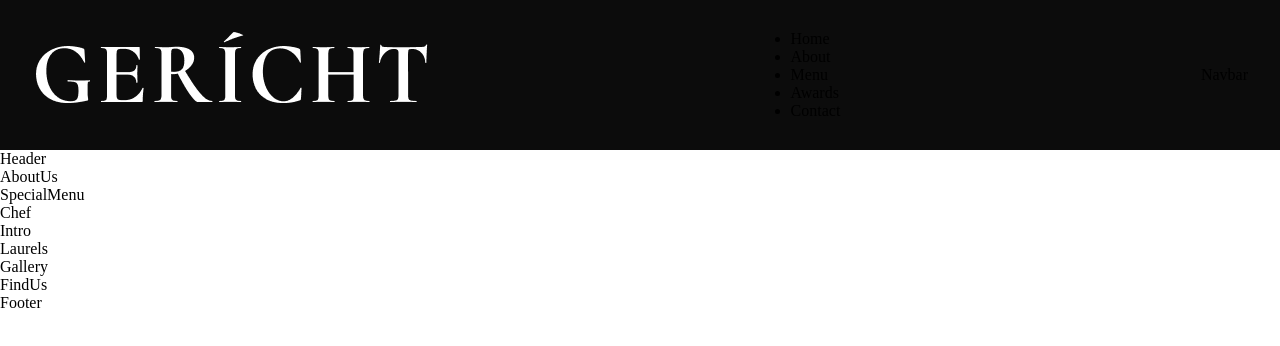
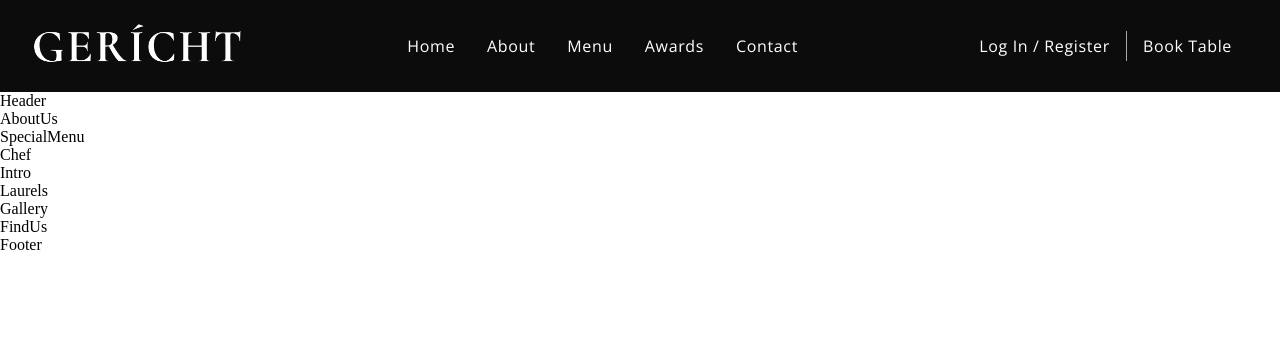
Before and after one commit to Jayesh-341/Gerich_restaurant, a React (Create React App) app: page / in a window 1280 px wide. Shown: the top 346 px of the page. Built offline with nearby package versions, Linux system fonts and the light colour scheme; a web font is replaced by a local one.

Commit message:
added upto navbar

```diff
--- a/src/components/Navbar/Navbar.css
+++ b/src/components/Navbar/Navbar.css
@@ -4,6 +4,123 @@
     justify-content: space-between;
     align-items: center;
     background: var(--color-black);
-
     padding: 1rem 2rem;
 }
+
+.app__navbar-logo {
+    display:flex;
+    justify-content: center;
+    align-items: center;
+}
+
+.app__navbar-logo img{
+    width: 150px;
+}
+
+.app__navbar-links {
+    flex:1;
+    display: flex;
+    justify-content: center;
+    align-items: center;
+    list-style: none;
+}
+
+.app__navbar-links li {
+    margin: 0 1rem;
+    cursor: pointer;
+}
+
+.app__navbar-links li:hover {
+    color: var(--color-grey);
+}
+
+.app__navbar-login{
+    display: flex;
+    justify-content: flex-end;
+    align-items: center;
+}
+
+.app__navbar-login a {
+    margin: 0 1rem;
+    text-decoration: none;
+    transition: 0.5s ease;
+}
+
+.app__navbar-login a:hover {
+    border-bottom: 1px solid var(--color-golden);
+}
+/* vertical line between Book table and login */
+.app__navbar-login div {
+    width:1px;
+    height: 30px;
+    background-color: var(--color-grey);
+}
+.app__navbar-smallscreen {
+    display: none;
+}
+.app__navbar-smallscreen_overlay {
+    position: fixed;
+    top:0;
+    left:0;
+    width: 100%;
+    height: 100vh;
+    background: var(--color-black);
+    transition: 0.5s ease; /* whenver we are hovering then this time transition will be told */
+
+    flex-direction: column;
+    z-index: 5; /*entire screen should be covered by this*/
+}
+
+.app__navbar-smallscreen_links{
+    list-style: none;
+}
+
+.app__navbar-smallscreen_links li{
+    margin: 2rem;
+    cursor: pointer;
+    color: var(--color-golden);
+    font-size:  2rem;
+    text-align: center;
+    font-family: var(--font-base);
+}
+
+.app__navbar-smallscreen_links li:hover{
+    color: var(--color-white);
+}
+
+.app__navbar-smallscreen_overlay .overlay__close {
+    font-size: 27px;
+    color: var(--color-golden);
+    cursor: pointer;
+    position: absolute;
+    top: 20px;
+    right:20px;
+}
+
+/* commonly used pixels are 650px ,2000px,1150 px */
+@media screen and (max-width:2000px) {
+    .app__navbar-logo img {
+        width: 210px;
+    }
+}
+
+@media screen and (max-width:1150px) {
+    .app__navbar-links {
+        display: none;
+    }
+    .app__navbar-smallscreen {
+        display: flex;
+    }
+}
+@media screen and (max-width: 650px) {
+    .app_navbar {
+        padding: 1rem;
+    }
+
+    .app__navbar-login {
+        display: none;
+    }
+    .app__navbar-logo img{
+        width: 110px;
+    }
+}
--- a/src/components/Navbar/Navbar.jsx
+++ b/src/components/Navbar/Navbar.jsx
@@ -1,26 +1,54 @@
-import React from 'react';
-import { GitHamburgerMenu } from 'react-icons/gi';
-import { MidOutlineRestaurantMenu } from 'react-icons/md';
+import React ,{ useState } from 'react';
+import {  GiHamburgerMenu } from 'react-icons/gi';
+import { MdOutlineRestaurantMenu } from 'react-icons/md';
 
 import images from '../../constants/images';
 import './Navbar.css';
 
 //Using bem in styling
-const Navbar = () => (
-  <nav className="app__navbar">
-    <div className="app_navbar-logo">
-      <img src={images.gericht} alt="app logo" />
-    </div>
-    <ul className="app__navbar-links">
-      <li className="p-opensans"><a href="#home">Home</a></li>
-      <li className="p-opensans"><a href="#about">About</a></li>
-      <li className="p-opensans"><a href="#menu">Menu</a></li>
-      <li className="p-opensans"><a href="#awards">Awards</a></li>
-      <li className="p-opensans"><a href="#contact">Contact</a></li>
+const Navbar = () => {
 
-    </ul>
-    Navbar
-    </nav>
-);
+  const [toggleMenu, setToggleMenu] = useState(false);
+
+
+  return (<nav className="app__navbar">
+      <div className="app__navbar-logo">
+        <img src={images.gericht} alt="app logo" />
+      </div>
+      <ul className="app__navbar-links">
+        <li className="p__opensans"><a href="#home">Home</a></li>
+        <li className="p__opensans"><a href="#about">About</a></li>
+        <li className="p__opensans"><a href="#menu">Menu</a></li>
+        <li className="p__opensans"><a href="#awards">Awards</a></li>
+        <li className="p__opensans"><a href="#contact">Contact</a></li>
+      </ul>
+      <div className="app__navbar-login">
+        <a href="#login" className="p__opensans">Log In / Register</a>
+        <div />
+        <a href="/" className="p__opensans">Book Table</a>
+      </div>
+      {/* for smaller screen devices */}
+      <div className="app__navbar-smallscreen">
+        <GiHamburgerMenu color="#fff" fontSize={27} onClick={() => setToggleMenu(true)} />
+
+      {toggleMenu === true && (
+        <div className="app__navbar-smallscreen_overlay flex__center slide-bottom">
+          <MdOutlineRestaurantMenu fontSize={27} className="overlay__close" onClick={()=> setToggleMenu(false)} />
+            <ul className="app__navbar-smallscreen_links">
+              <li className="p__opensans"><a href="#home">Home</a></li>
+              <li className="p__opensans"><a href="#about">About</a></li>
+              <li className="p__opensans"><a href="#menu">Menu</a></li>
+              <li className="p__opensans"><a href="#awards">Awards</a></li>
+              <li className="p__opensans"><a href="#contact">Contact</a></li>
+          </ul>
+        </div>
+        )}
+
+      </div>
+  </nav>
+  )
+}
+
+
 
 export default Navbar;
--- a/src/index.css
+++ b/src/index.css
@@ -20,7 +20,7 @@
 }
 
 a {
-  color: unset;
+  color: unset; /*always unset if you want to change color or hover*/
   text-decoration: none;
 }
 /*slide button  */
```
